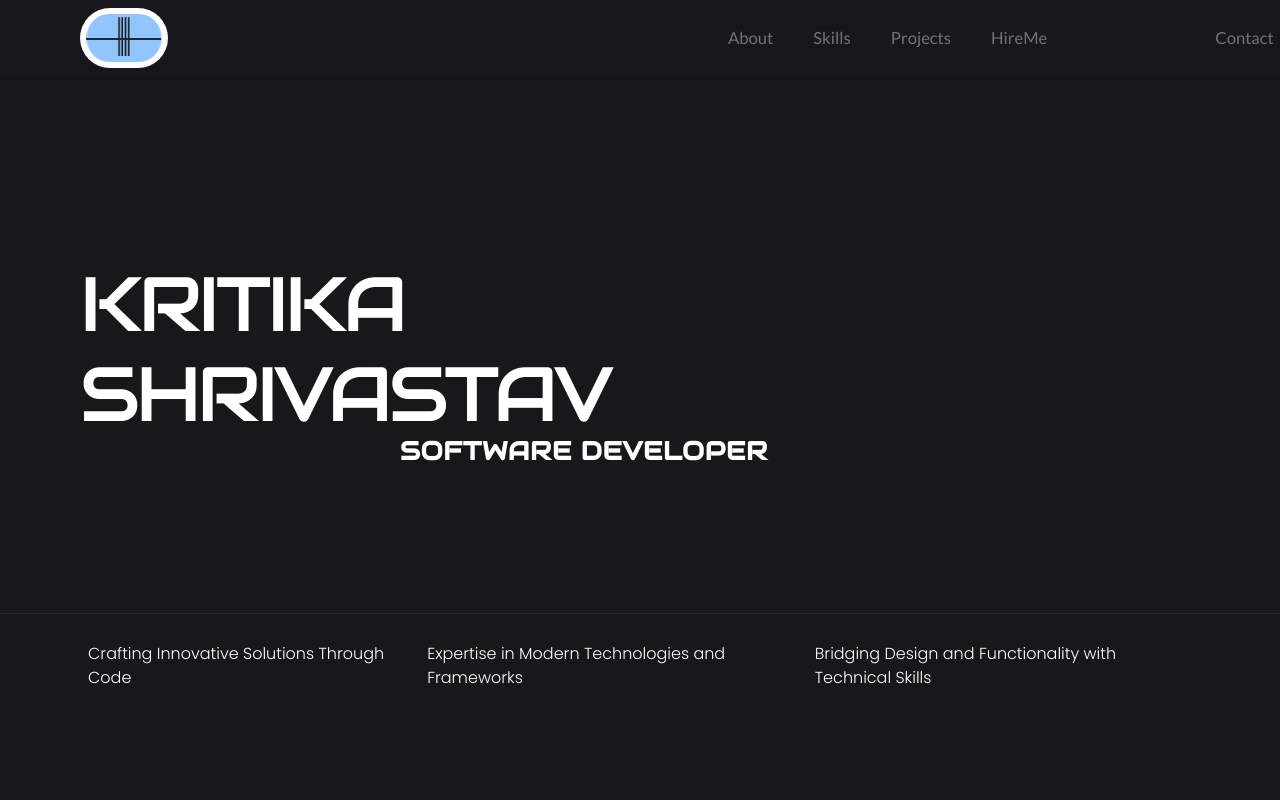
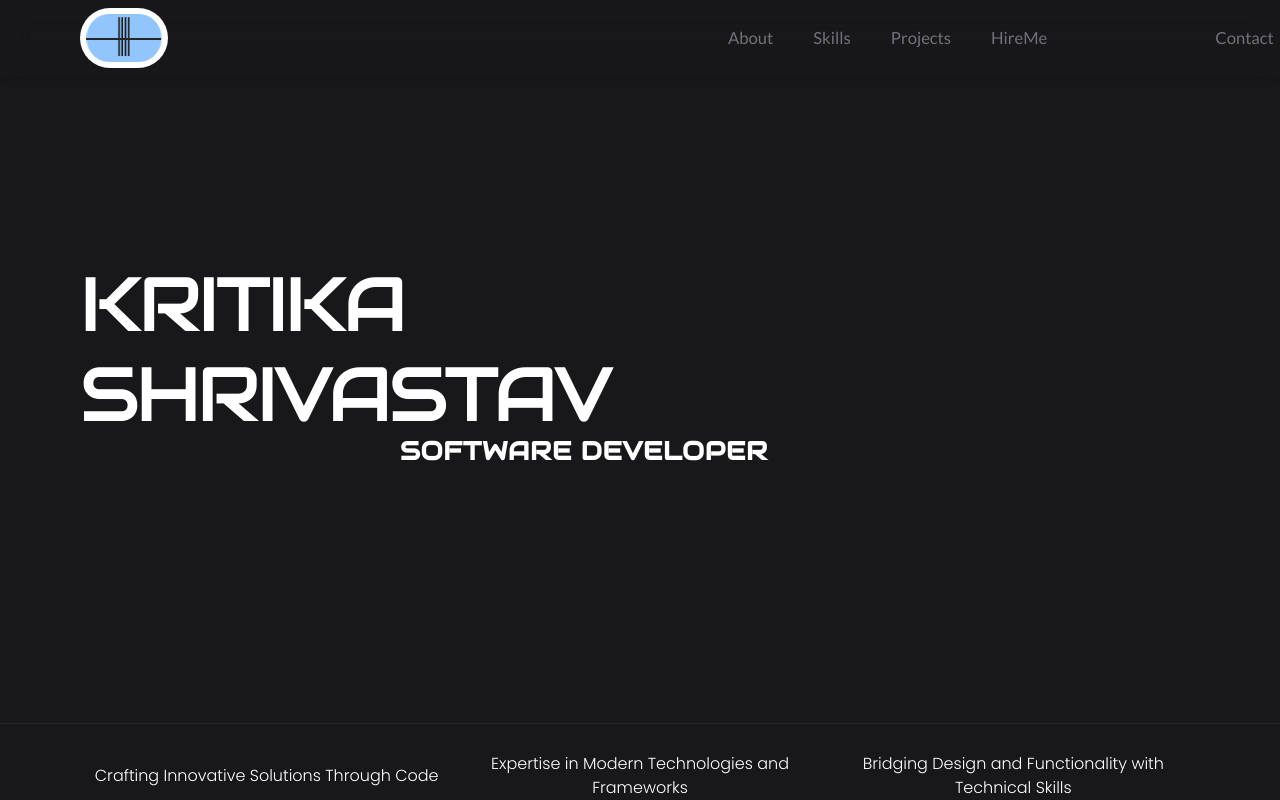
Before and after one commit to Kritikashrivastav/Portfolio, a React (Vite) app: page / in a window 1280 px wide. Shown: the top 800 px of the page. Built offline with nearby package versions, Linux system fonts and the light colour scheme; a web font is replaced by a local one.

Commit message:
landing page commit3

```diff
--- a/src/components/LandingPage.jsx
+++ b/src/components/LandingPage.jsx
@@ -13,12 +13,10 @@ const LandingPage = () => {
       data-scroll
       data-scroll-section
       data-scroll-speed="-.3"
-      className="bg-zinc-900 w-full h-screen pt-1 relative overflow-hidden"
+      className="bg-zinc-900 w-full min-h-screen pt-1 relative overflow-hidden flex flex-col justify-between"
     >
-
       <div
-        className="md:hidden absolute top-0 left-0 w-full h-full bg-gradient-to-r from-zinc-800 to-teal-950 z-[-1] "
-
+        className="md:hidden absolute top-0 left-0 w-full h-full bg-gradient-to-r from-zinc-800 to-teal-950 z-[-1]"
         aria-label="Decorative gradient background for small screens"
       ></div>
 
@@ -26,26 +24,28 @@ const LandingPage = () => {
         {headerItems.map((item, index) => (
           <div key={index} className="masker">
             <h1
-              className={`uppercase tracking-tighter font-monoton md:font-audiowide ${index === 2
-                ? " leading-[7vw] md:leading-none font-bold tracking-wide text-[4vw] md:text-[2vw] md:ml-[25vw]"
-                : "text-[7vw] md:text-[6vw] leading-[7vw]"
-                }`}
+              className={`uppercase tracking-tighter font-monoton md:font-audiowide ${
+                index === 2
+                  ? "leading-[7vw] md:leading-none font-bold tracking-wide text-[4vw] md:text-[2vw] md:ml-[25vw]"
+                  : "text-[7vw] md:text-[6vw] leading-[7vw]"
+              }`}
             >
               {item}
             </h1>
           </div>
         ))}
       </div>
+
       <div
-        className="md:hidden mx-10  bg-no-repeat aspect-[20/30] rounded-2xl bg-cover bg-center overflow-hidden"
+        className="md:hidden mx-10 bg-no-repeat aspect-[20/30] rounded-2xl bg-cover bg-center overflow-hidden"
         style={{ backgroundImage: "url('/s.jpg')", opacity: 0.5 }}
         aria-label="Decorative background image for small screens"
       ></div>
 
-      {/* Footer items for medium screens and above */}
-      <div className="hidden md:flex border-t-[1px] font-poppins border-zinc-800 flex-row justify-between gap-4 items-center pt-7  md:pb-10 px-10 md:px-20">
+      {/* Footer items */}
+      <div className="hidden md:flex border-t-[1px] font-poppins border-zinc-800 flex-row justify-between items-center pt-7 px-10 md:px-20 mt-auto">
         {footerItems.map((item, index) => (
-          <p key={index} className="text-base pb-10 mb-10 font-light sm:mx-2 ">
+          <p key={index} className="text-base font-light sm:mx-2 flex-1 text-center">
             {item}
           </p>
         ))}
```
